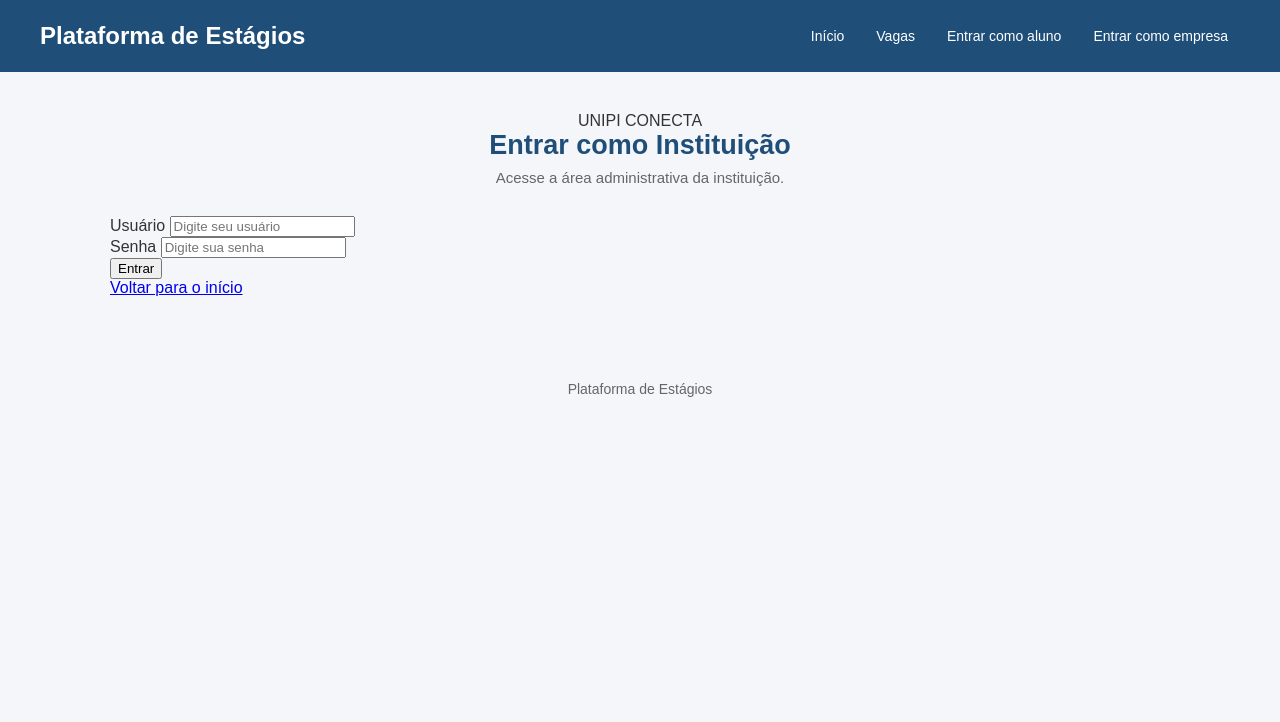
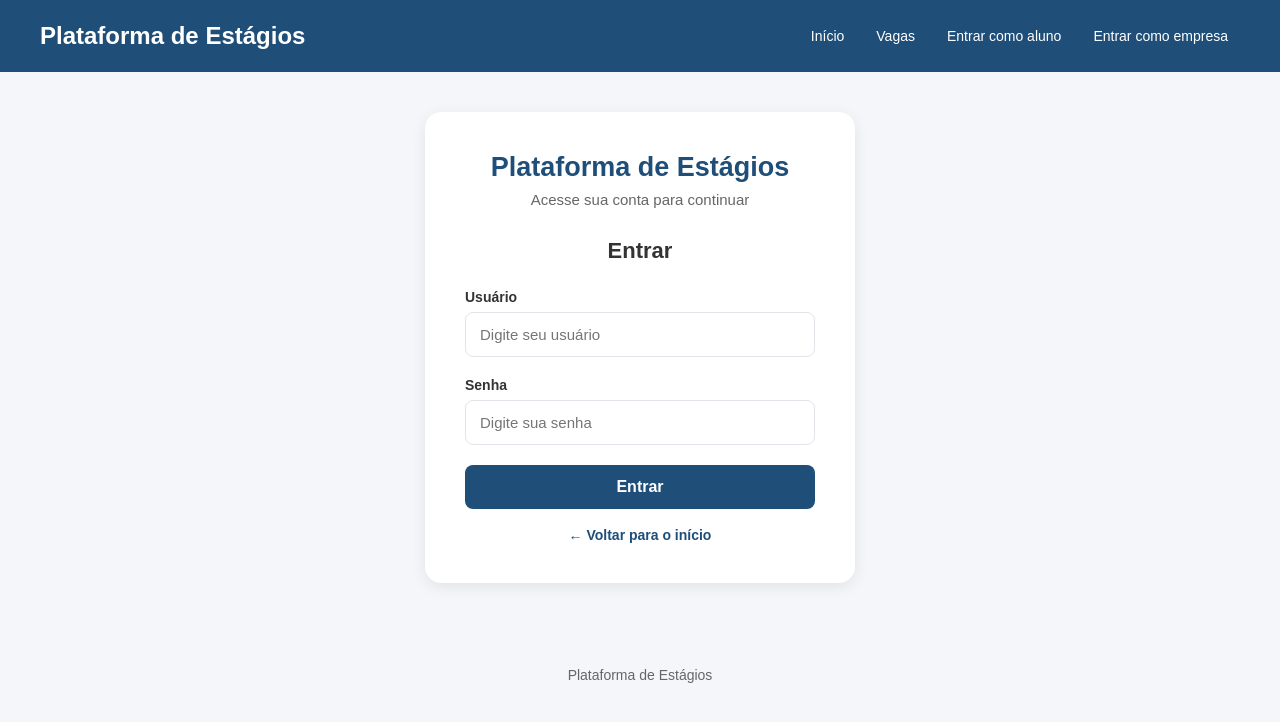
Before and after one commit to Benildomelo/plataforma_estagios, a Django app: page /entrar-instituicao/ in a window 1280 px wide. Shown: the top 722 px of the page. Run offline with Django 5.2, Linux system fonts and the light colour scheme.

Commit message:
Ajusta tela de entrada e area da instituicao

```diff
--- a/vagas/templates/vagas/autenticacao/login_instituicao.html
+++ b/vagas/templates/vagas/autenticacao/login_instituicao.html
@@ -6,33 +6,40 @@
 
 {% block content %}
 
-<div class="login-pagina">
-
-    <div class="login-caixa">
+<div class="login-container">
 
     <div class="login-cabecalho">
-            <span class="login-label">
-                UNIPI CONECTA
-            </span>
 
         <h1>
-                Entrar como Instituição
+            Plataforma de Estágios
         </h1>
 
         <p>
-                Acesse a área administrativa da instituição.
+            Acesse sua conta para continuar
         </p>
+
+    </div>
+
+
+    <div class="login-titulo">
+
+        <h2>
+            Entrar
+        </h2>
+
     </div>
 
 
     {% if messages %}
-            <div class="login-mensagens">
+
         {% for message in messages %}
-                    <div class="login-mensagem">
+
+            <div class="mensagem">
                 {{ message }}
             </div>
+
         {% endfor %}
-            </div>
+
     {% endif %}
 
 
@@ -40,7 +47,8 @@
 
         {% csrf_token %}
 
-            <div class="login-campo">
+
+        <div class="campo">
 
             <label for="username">
                 Usuário
@@ -57,7 +65,7 @@
         </div>
 
 
-            <div class="login-campo">
+        <div class="campo">
 
             <label for="password">
                 Senha
@@ -76,7 +84,7 @@
 
         <button
             type="submit"
-                class="login-botao"
+            class="botao"
         >
             Entrar
         </button>
@@ -84,16 +92,13 @@
     </form>
 
 
-        <div class="login-voltar">
-
-            <a href="{% url 'inicio' %}">
-                Voltar para o início
+    <a
+        href="{% url 'inicio' %}"
+        class="voltar"
+    >
+        ← Voltar para o início
     </a>
 
 </div>
 
-    </div>
-
-</div>
-
 {% endblock %}
--- a/vagas/templates/vagas/instituicao/area_instituicao.html
+++ b/vagas/templates/vagas/instituicao/area_instituicao.html
@@ -59,7 +59,7 @@
                     </span>
 
                     <strong>
-                        0
+                        {{ total_alunos }}
                     </strong>
                 </div>
             </div>
```
Also changed, not shown: vagas/views/instituicao.py (+11 -1 lines). Lines whose indentation alone changed are shown as unchanged.
